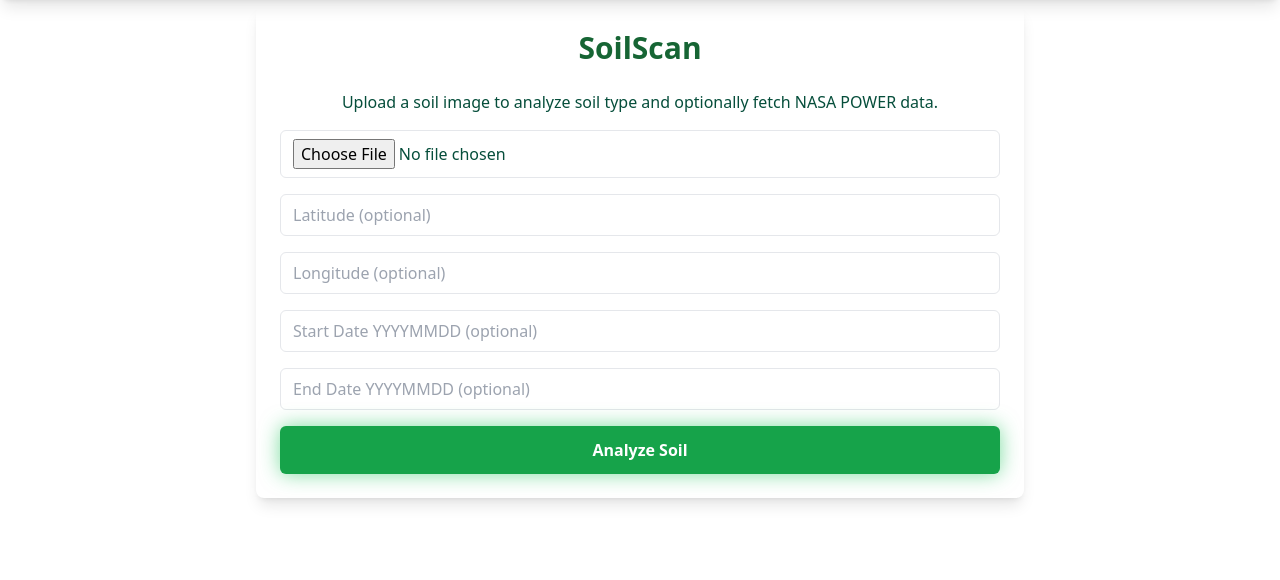
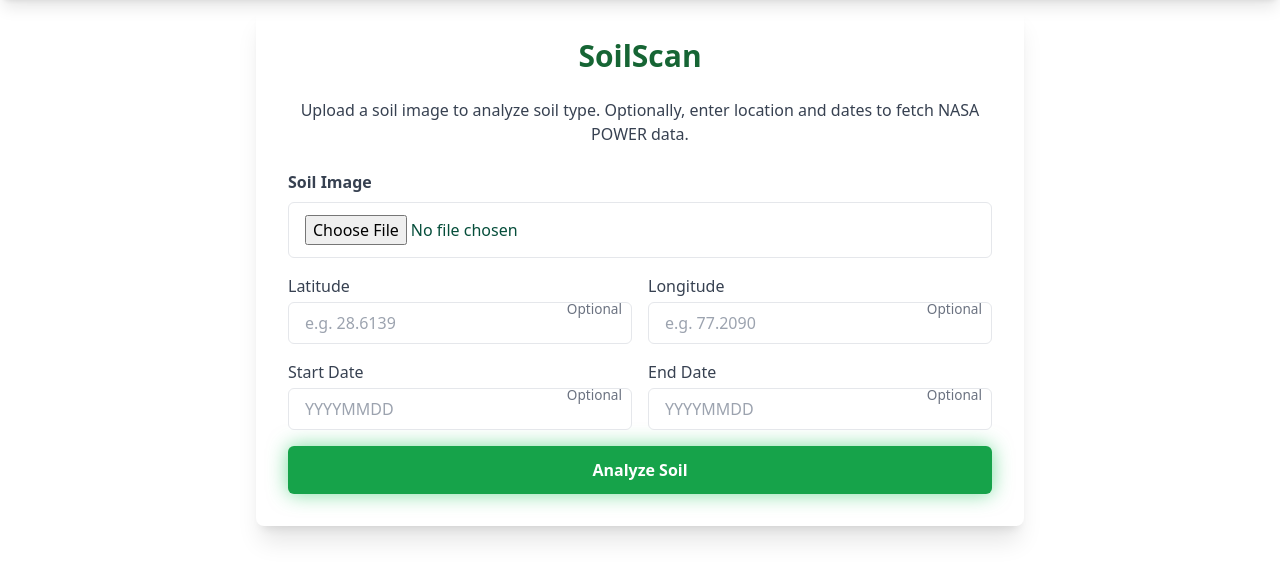
Before and after one commit to gamechangerfrombihar/SoilBuddy, a Flask app: page /soilscan in a window 1280 px wide. Shown: the part 90-670 px from the top of the page. Run offline with Flask 3, Linux system fonts and the light colour scheme; some libraries are stand-ins or nearby versions.

Commit message:
Update SoilScanF.html

```diff
--- a/templates/SoilScanF.html
+++ b/templates/SoilScanF.html
@@ -12,6 +12,15 @@
     .logo-img { width: 50px; height: 50px; border-radius: 50%; object-fit: cover; background-color: #d1fae5; padding: 4px; border: 2px solid #22c55e; }
     .glow-btn { box-shadow: 0 0 20px rgba(34,197,94,0.6); transition: all 0.3s ease; }
     .glow-btn:hover { transform: scale(1.05); box-shadow: 0 0 25px rgba(34,197,94,0.9); }
+    .optional-input { position: relative; }
+    .optional-input span {
+      position: absolute;
+      right: 10px;
+      top: 50%;
+      transform: translateY(-50%);
+      font-size: 0.85rem;
+      color: #6b7280;
+    }
   </style>
 </head>
 <body class="light transition-all">
@@ -36,20 +45,47 @@
   <div class="pt-24"></div>
 
   <!-- SoilScan Upload Form -->
-  <div class="max-w-3xl mx-auto p-6 bg-white rounded-lg shadow-lg">
+  <div class="max-w-3xl mx-auto p-8 bg-white rounded-lg shadow-xl">
     <h1 class="text-3xl font-semibold mb-6 text-green-800 text-center">SoilScan</h1>
-    <p class="text-center mb-4">Upload a soil image to analyze soil type and optionally fetch NASA POWER data.</p>
+    <p class="text-center mb-6 text-gray-700">Upload a soil image to analyze soil type. Optionally, enter location and dates to fetch NASA POWER data.</p>
 
     <form action="{{ url_for('soilscan_result') }}" method="POST" enctype="multipart/form-data" class="space-y-4">
-      <input type="file" name="soil_image" accept="image/*" required class="w-full px-3 py-2 border rounded-md" />
 
-      <!-- Optional NASA POWER inputs -->
-      <input type="text" name="latitude" placeholder="Latitude (optional)" class="w-full px-3 py-2 border rounded-md" />
-      <input type="text" name="longitude" placeholder="Longitude (optional)" class="w-full px-3 py-2 border rounded-md" />
-      <input type="text" name="start_date" placeholder="Start Date YYYYMMDD (optional)" class="w-full px-3 py-2 border rounded-md" />
-      <input type="text" name="end_date" placeholder="End Date YYYYMMDD (optional)" class="w-full px-3 py-2 border rounded-md" />
+      <!-- Soil Image -->
+      <div>
+        <label class="block mb-2 font-semibold text-gray-700">Soil Image</label>
+        <input type="file" name="soil_image" accept="image/*" required class="w-full px-4 py-3 border rounded-md focus:outline-none focus:ring-2 focus:ring-green-500"/>
+      </div>
 
-      <button type="submit" class="w-full bg-green-600 hover:bg-green-700 text-white py-3 rounded-md font-semibold glow-btn">Analyze Soil</button>
+      <!-- NASA POWER Inputs -->
+      <div class="grid grid-cols-1 md:grid-cols-2 gap-4 mt-4">
+        <div class="optional-input">
+          <label class="block mb-1 font-medium text-gray-700">Latitude</label>
+          <input type="text" name="latitude" placeholder="e.g. 28.6139" class="w-full px-4 py-2 border rounded-md focus:outline-none focus:ring-2 focus:ring-green-400"/>
+          <span>Optional</span>
+        </div>
+
+        <div class="optional-input">
+          <label class="block mb-1 font-medium text-gray-700">Longitude</label>
+          <input type="text" name="longitude" placeholder="e.g. 77.2090" class="w-full px-4 py-2 border rounded-md focus:outline-none focus:ring-2 focus:ring-green-400"/>
+          <span>Optional</span>
+        </div>
+
+        <div class="optional-input">
+          <label class="block mb-1 font-medium text-gray-700">Start Date</label>
+          <input type="text" name="start_date" placeholder="YYYYMMDD" class="w-full px-4 py-2 border rounded-md focus:outline-none focus:ring-2 focus:ring-green-400"/>
+          <span>Optional</span>
+        </div>
+
+        <div class="optional-input">
+          <label class="block mb-1 font-medium text-gray-700">End Date</label>
+          <input type="text" name="end_date" placeholder="YYYYMMDD" class="w-full px-4 py-2 border rounded-md focus:outline-none focus:ring-2 focus:ring-green-400"/>
+          <span>Optional</span>
+        </div>
+      </div>
+
+      <!-- Submit Button -->
+      <button type="submit" class="w-full bg-green-600 hover:bg-green-700 text-white py-3 rounded-md font-semibold glow-btn mt-6">Analyze Soil</button>
     </form>
   </div>
 
```
